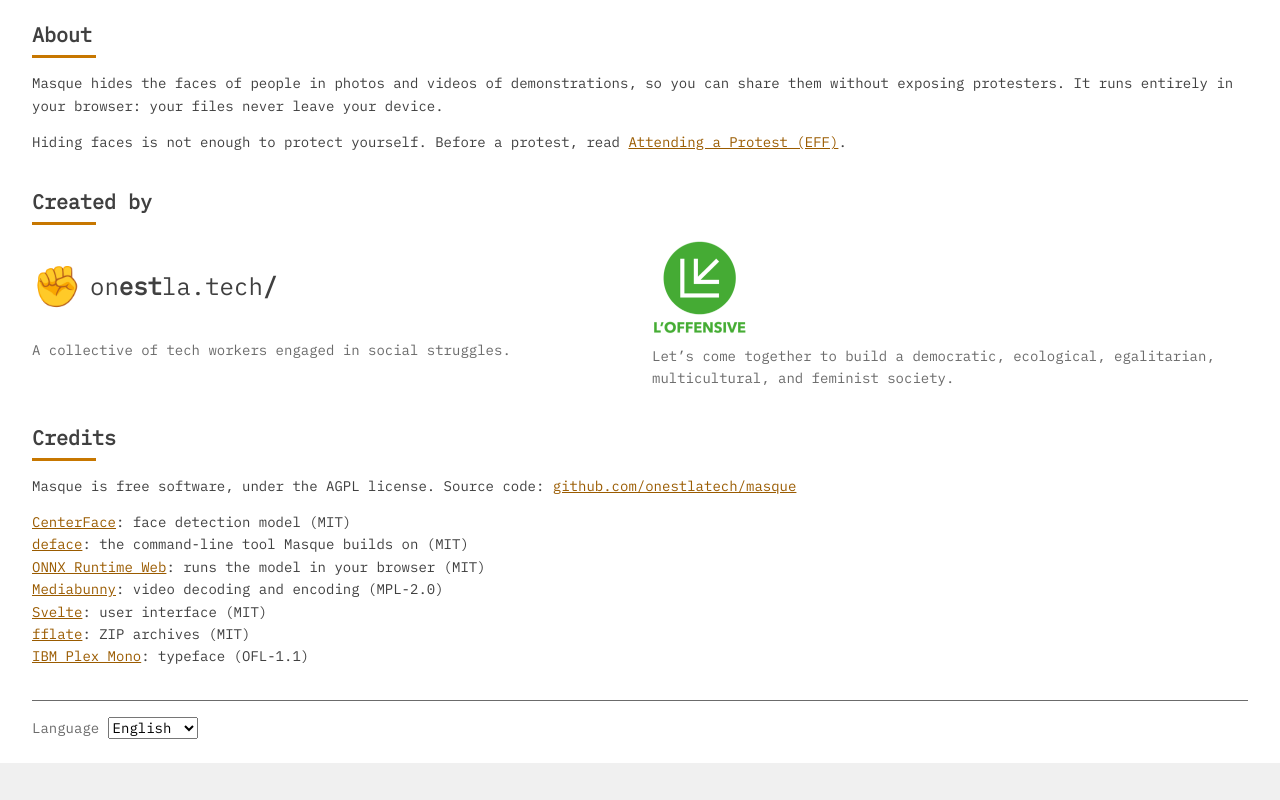
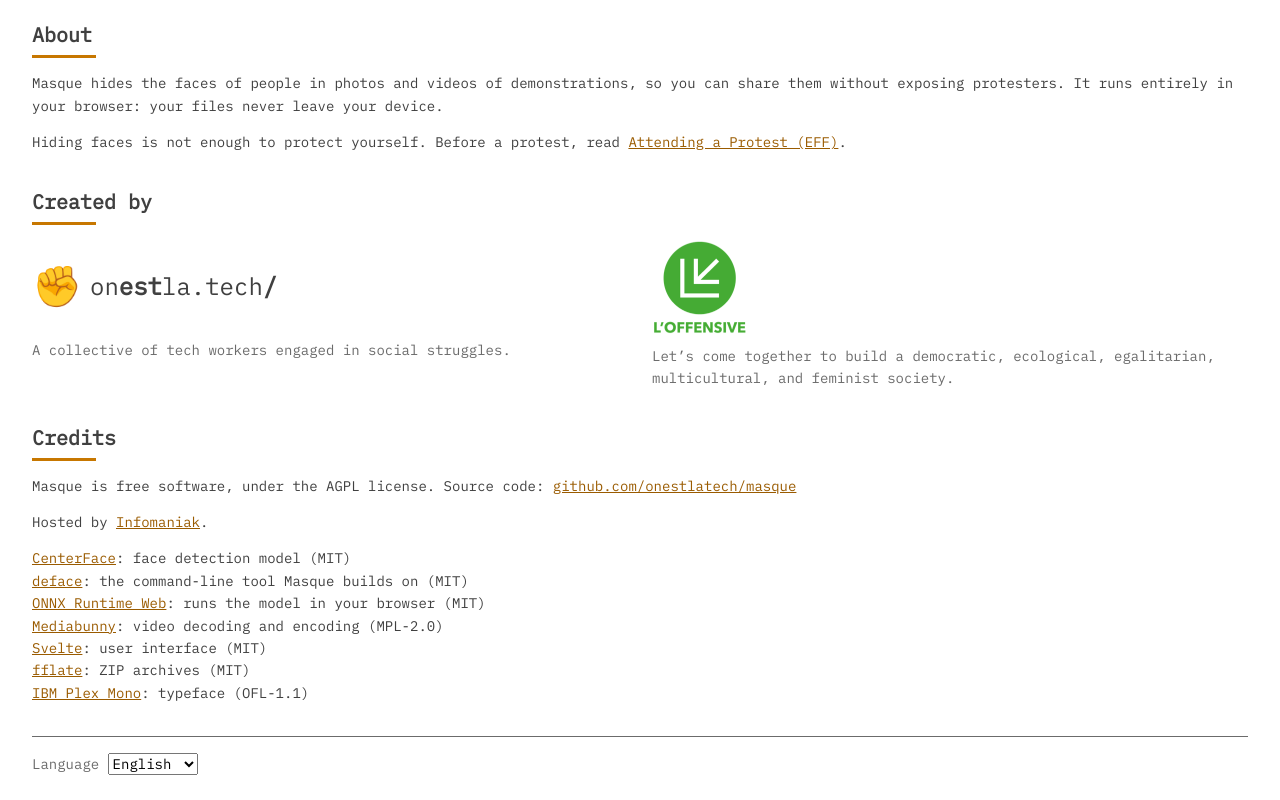
Before and after one commit to onestlatech/masque, a Svelte app: page / in a window 1280 px wide. Shown: the part 479-1279 px from the top of the page. Before the commit the page ends 1242 px from the top, so only its background shows below. Built offline with nearby package versions, Linux system fonts and the light colour scheme.

Commit message:
feat: credit Infomaniak as the host

```diff
--- a/src/App.svelte
+++ b/src/App.svelte
@@ -114,6 +114,10 @@
       <p>
         {t('freeSoftware')}
         <a href="https://github.com/onestlatech/masque" target="_blank" rel="noopener noreferrer">github.com/onestlatech/masque</a>
+      </p>
+      <p>
+        {t('hostedBy')}
+        <a href="https://www.infomaniak.com" target="_blank" rel="noopener noreferrer">Infomaniak</a>.
       </p>
       <ul class="credits">
         {#each CREDITS as c (c.name)}
--- a/src/lib/i18n.svelte.ts
+++ b/src/lib/i18n.svelte.ts
@@ -68,6 +68,7 @@
   offensiveDescription: 'Let’s come together to build a democratic, ecological, egalitarian, multicultural, and feminist society.',
   credits: 'Credits',
   freeSoftware: 'Masque is free software, under the AGPL license. Source code:',
+  hostedBy: 'Hosted by',
   colon: ': ',
   creditCenterface: 'face detection model',
   creditDeface: 'the command-line tool Masque builds on',
@@ -146,6 +147,7 @@
   offensiveDescription: 'Regroupons-nous pour bâtir une société démocratique, écologiste, égalitaire, multiculturelle et féministe.',
   credits: 'Crédits',
   freeSoftware: 'Masque est un logiciel libre, sous licence AGPL. Code source :',
+  hostedBy: 'Hébergé par',
   colon: ' : ',
   creditCenterface: 'modèle de détection des visages',
   creditDeface: 'l’outil en ligne de commande dont Masque s’inspire',
```
Also changed, not shown: 1 other file (tests, documents, lock files or other folders).
